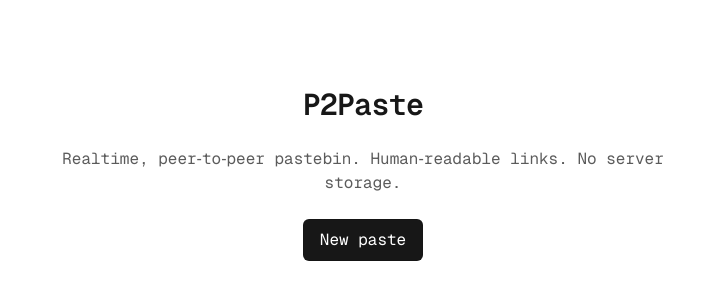
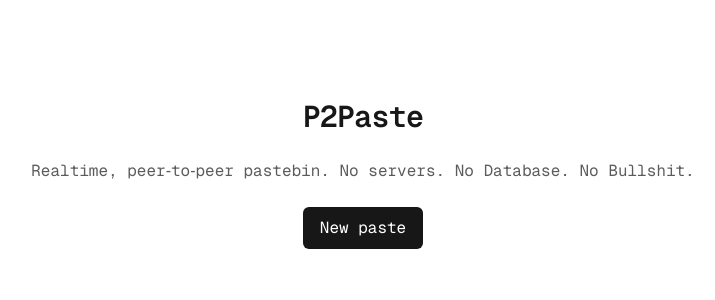
Before and after one commit to rittikbasu/p2paste, a Next.js app: page / in a window 1280 px wide. Shown: the part 226-526 px from the top of the page, without its empty margins (277-992 px from the left). Built offline with nearby package versions, Linux system fonts and the light colour scheme.

Commit message:
refactor: update tagline

```diff
--- a/src/pages/index.js
+++ b/src/pages/index.js
@@ -30,8 +30,8 @@ export default function Home() {
             P2Paste
           </h1>
           <p className="opacity-70 text-sm sm:text-base">
-            Realtime, peer‑to‑peer pastebin. Human‑readable links. No server
-            storage.
+            Realtime, peer‑to‑peer pastebin. No servers. No Database. No
+            Bullshit.
           </p>
           <div>
             <button
```
